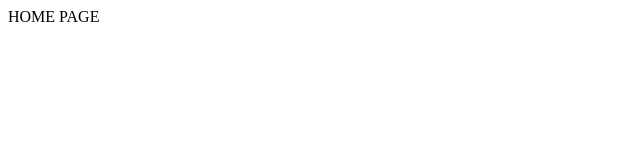
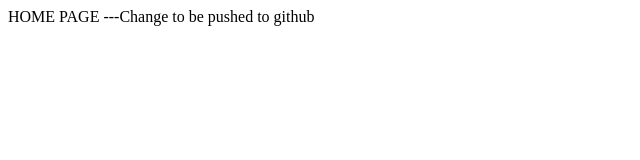
Before and after one commit to Samridhigit/git-demo, a plain HTML site: page web/index.html in a window 1280 px wide. Shown: the whole page, without its empty margins (0-640 px from the left). Drawn offline with Linux system fonts and the light colour scheme.

Commit message:
updating index.html to github

```diff
--- a/web/index.html
+++ b/web/index.html
@@ -6,7 +6,7 @@
 </head>
 	<body>
 	<nav></nav>
-	<header>HOME PAGE</header>
+	<header>HOME PAGE ---Change to be pushed to github</header>
 	<main></main>
 	<footer></footer>
 	</body>
```
